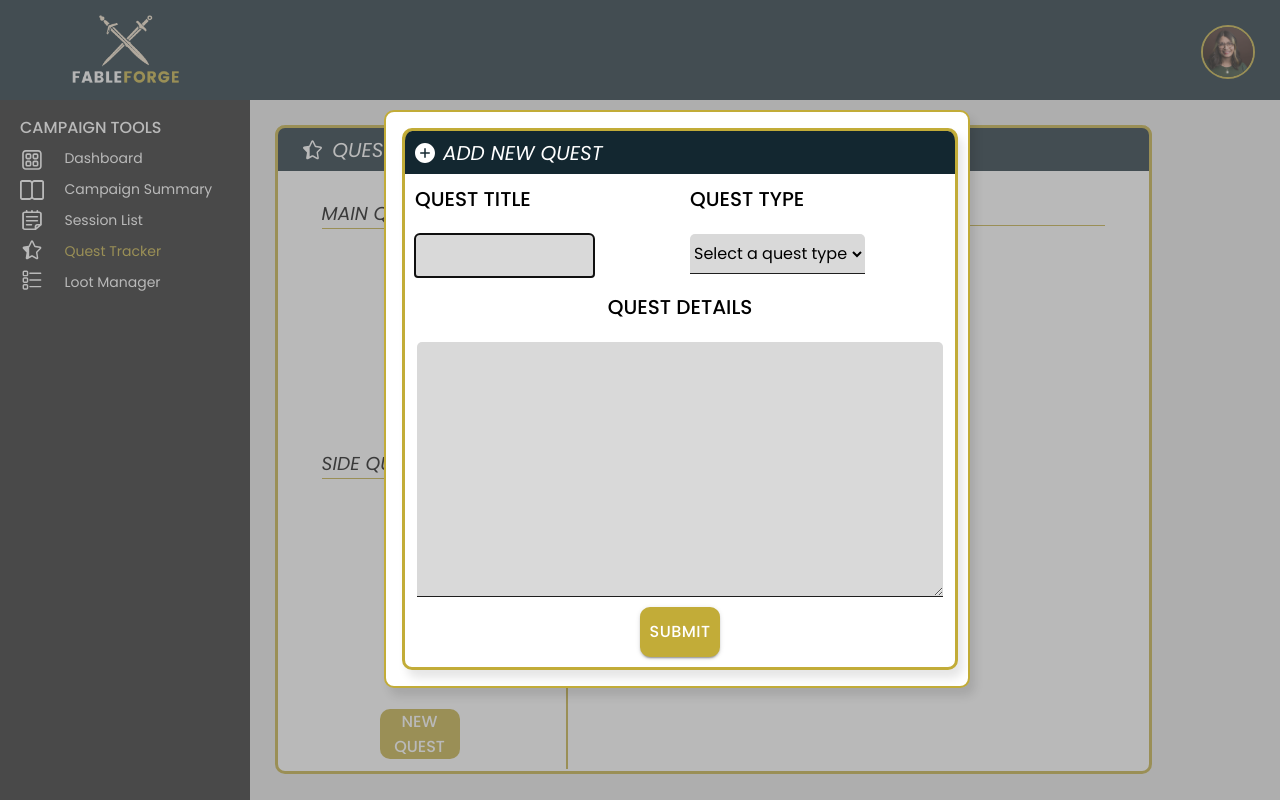
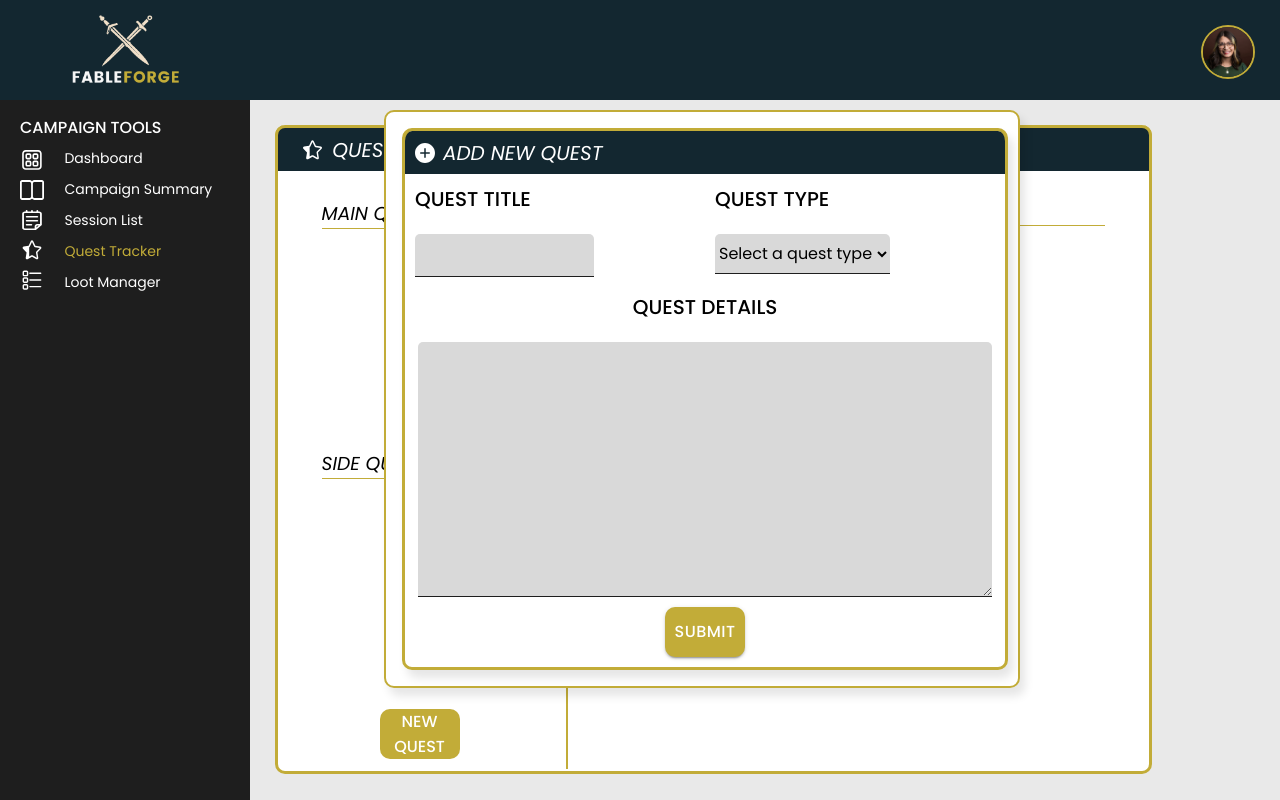
Before and after one commit to alliebourden/fableforge, a React (Vite) app: page /quest-tracker in a window 1280 px wide. Both pictures are taken after a click on the button "NEW QUEST". Built offline with nearby package versions, Linux system fonts and the light colour scheme.

Commit message:
style - fixed quest dialog modal

```diff
--- a/src/App.css
+++ b/src/App.css
@@ -810,13 +810,15 @@ dialog::backdrop {
 dialog {
   border-radius: 10px;
   max-height: 80%;
-  min-width: 550px;
+  width: 600px;
   position: absolute;
   top: 110px;
   left: 30%;
   box-shadow: rgba(0, 0, 0, 0.1) 5px 8px 10px 0px;
   border: solid #c2ac38 2px;
   align-items: center;
+  flex-direction: column;
+  display: flex;
 }
 
 .session-editor-content {
@@ -1016,6 +1018,10 @@ dialog {
   font-style: normal;
   font-weight: 500;
   line-height: normal;
+}
+
+.quest-form-content {
+  width: 100%;
 }
 
 .quest-form {
--- a/src/components/QuestTracker.jsx
+++ b/src/components/QuestTracker.jsx
@@ -10,13 +10,14 @@ const QuestTracker = () => {
   const { quests, handleRemoveQuest } = useContext(SessionContext);
   const modalRef = useRef(null);
   const [selectedQuest, setSelectedQuest] = useState(null);
+  const [isModalOpen, setIsModalOpen] = useState(false);
 
   const openModal = () => {
-    modalRef.current.showModal();
+    setIsModalOpen(true);
   };
 
   const closeModal = () => {
-    modalRef.current.close();
+    setIsModalOpen(false);
   };
 
   const handleQuestClick = (quest) => {
@@ -99,9 +100,11 @@ const QuestTracker = () => {
               <button className="add-new-quest-btn" onClick={openModal}>
                 NEW QUEST
               </button>
-              <dialog className="modal" ref={modalRef}>
-                <QuestTrackerForm closeModal={closeModal} />
-              </dialog>
+              {isModalOpen && (
+                <dialog className="modal" open>
+                  <QuestTrackerForm closeModal={closeModal} />
+                </dialog>
+              )}
             </div>
           </div>
           <div className="selected-quest-details">
```
